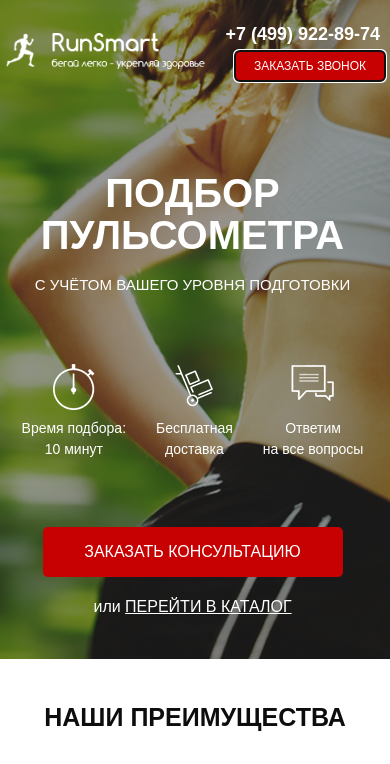
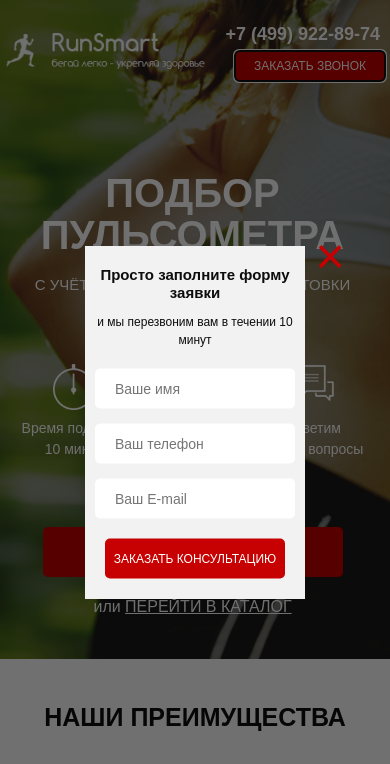
Before and after one commit to 89283377017/Puls, a website: page src/index.html in a window 390 px wide. Both pictures are taken after a click on the button "ЗАКАЗАТЬ ЗВОНОК". Shown: the top 764 px of the page. Drawn offline with nearby package versions, Linux system fonts and the light colour scheme.

Commit message:
modal modification end

```diff
--- a/src/index.html
+++ b/src/index.html
@@ -25,7 +25,7 @@
                 </div>
                 <div class="header__contacts">
                     <a href="tel:+74999228974" class = "header__phone">+7 (499) 922-89-74</a>
-                    <button class="button">заказать звонок</button>
+                    <button data-modal = "consultation" class="button">заказать звонок</button>
                 </div>
             </header>
 
@@ -49,7 +49,7 @@
                         на все вопросы
                     </div>
                 </div>
-                <button class="button button_main">заказать кОНСУЛЬТАЦИЮ</button>
+                <button data-modal = "consultation" class="button button_main">заказать кОНСУЛЬТАЦИЮ</button>
                 <div class="promo__link">
                     или
                     <a href="#">ПЕРЕЙТИ В КАТАЛОГ</a>
@@ -203,8 +203,8 @@
                     <hr>
                     <div class="catalog-item__footer">
                         <div class="catalog-item__prices">
-                            <div class="catalog-item__old-prices">6 990 руб.</div>
-                            <div class="catalog-item__new-prices">6 641 руб.</div>
+                            <div class="catalog-item__old-prices">7 390 руб.</div>
+                            <div class="catalog-item__new-prices">7 021 руб.</div>
                         </div>
                         <button class="button button_mini">КУПИТЬ</button>
                     </div>
@@ -242,8 +242,8 @@
                     <div class="catalog-item__wrapper">
                         <div class="catalog-item__content catalog-item__content_active">
                             <img src="img/tabs/tab01.png" alt="tab1" class="catalog-item__image">
-                            <div class="catalog-item__supheader">Пульсометр Suunto M2</div>
-                            <div class="catalog-item__desc">Пульсометр начального уровня с комфортным тканевым ремешком</div>
+                            <div class="catalog-item__supheader">Пульсометр Polar FT4</div>
+                            <div class="catalog-item__desc">Улучшенная версия Polar FT1, имеющая следующие улучшения:</div>
                             <a href = "#" class="catalog-item__link">ПОДРОБНЕЕ</a>
                         </div>
                         <div class="catalog-item__list">
@@ -259,8 +259,8 @@
                     <hr>
                     <div class="catalog-item__footer">
                         <div class="catalog-item__prices">
-                            <div class="catalog-item__old-prices">6 990 руб.</div>
-                            <div class="catalog-item__new-prices">6 641 руб.</div>
+                            <div class="catalog-item__old-prices">7 390 руб.</div>
+                            <div class="catalog-item__new-prices">7 021 руб.</div>
                         </div>
                         <button class="button button_mini">КУПИТЬ</button>
                     </div>
@@ -460,6 +460,7 @@
             </div>
         </div>
     </section>
+
     <footer class="footer">
         <iframe src="https://www.google.com/maps/embed?pb=!1m18!1m12!1m3!1d2244.430481195992!2d37.64480731558347!3d55.76839498055754!2m3!1f0!2f0!3f0!3m2!1i1024!2i768!4f13.1!3m3!1m2!1s0x46b54a636edcd2ad%3A0x4c2ca101e2c8c617!2z0JzRj9GB0L3QuNGG0LrQuNC5INC_0YAt0LQsIDQvMywg0JzQvtGB0LrQstCwLCAxMDcwNzg!5e0!3m2!1sru!2sru!4v1580754825487!5m2!1sru!2sru" width="100%" height="630" frameborder="0" style="border:0;" allowfullscreen=""></iframe>
 
@@ -474,6 +475,36 @@
         </div>
     </footer>
 
+    <div class="overlay">
+        <div class="modal" id = "consultation">
+            <div class="modal__close">&times;</div>
+            <h2 class="modal__supheader">Просто заполните форму заявки</h2>
+            <h3 class="modal__subheader">и мы перезвоним вам в течении 10 минут</h3>
+            <teble class = "feed-form" action = "#">
+                <input name = "name" required placeholder = "Ваше имя" type="text">
+                <input name = "phone" required placeholder = "Ваш телефон" type="number">
+                <input name = "email" required placeholder = "Ваш E-mail" type="email">
+                <button class = "button button_submit">заказать консультацию</button s>
+            </teble>
+        </div>
+        <div class="modal" id = "order">
+            <div class="modal__close">&times;</div>
+            <h2 class="modal__supheader">Ваш заказ:</h2>
+            <h3 class="modal__subheader">Пульсометр Polar FT1</h3>
+            <teble class = "feed-form" action = "#">
+                <input name = "name" required placeholder = "Ваше имя" type="text">
+                <input name = "phone" required placeholder = "Ваш телефон" type="number">
+                <input name = "email" required placeholder = "Ваш E-mail" type="email">
+                <button class = "button button_submit">Купить</button s>
+            </teble>
+        </div>
+        <div class="modal thank" id = "thanks">
+            <div class="modal__close">&times;</div>
+            <h2 class="modal__supheader">Спасибо за вашу заявку!</h2>
+            <h3 class="modal__subheader">Наш менеджер свяжется с вами<br> в ближайшее время!</h3>
+        </div>
+    </div>
+
     <script type="text/javascript" src="https://code.jquery.com/jquery-1.11.0.min.js"></script>
     <script type="text/javascript" src="https://code.jquery.com/jquery-migrate-1.2.1.min.js"></script>
     <script src = "js/slick.min.js"></script>
--- a/src/js/script.js
+++ b/src/js/script.js
@@ -29,4 +29,18 @@ $(document).ready(function(){
     toggleSlide('.catalog-item__link');
     toggleSlide('.catalog-item__back');
 
+    $('[data-modal=consultation]').on('click', function(){
+        $('.overlay, #consultation').fadeIn('slow');
+    });
+
+    $('.modal__close').on('click', function(){
+        $('.overlay, #consultation, #order, #thanks').fadeOut('smol');
+    });
+
+    $('.button_mini').each(function(i){
+        $(this).on('click', function(){
+            $('#order .modal__subheader').text($('.catalog-item__supheader').eq(i).text());
+            $('.overlay, #order').fadeIn('slow');
+        });
+    });
 });
--- a/src/sass/base/_media.scss
+++ b/src/sass/base/_media.scss
@@ -56,6 +56,12 @@
             height: 220px;
             padding: 30px 0 20px 0;
         }
+    }
+    //__________________________________________________Модальные окна
+    .modal{
+        width: 350px;
+        min-height: 350px;
+        padding: 28px 20px 30px 20px;
     }
 }
 @media ( max-width:  767px){
@@ -161,6 +167,33 @@
             width: 40px;
             height: 40px;
         }
+    }
+    //________________________________________________________Модальные окна
+    .modal{
+        width: 290px;
+        min-height: 330px;
+        padding: 28px 20px 30px 20px;
+        &__supheader{
+            font-size: 15px;
+        }
+        &__subheader{
+            font-size: 12px;
+        }
+        .feed-form{
+            width: 250px;
+            margin: 20px auto 0 auto;
+            input{
+                font-size: 14px;
+                height: 40px;
+            }
+
+        }
+    }
+    .button_submit{
+        margin: 0 auto;
+        width: 85%;
+        height: 40px;
+        font-size: 14px;
     }
 }
 
@@ -279,6 +312,34 @@
             margin-top: 20px;
         }
     }
+    //_______________________________________________________Модальные окна
+    .modal{
+        width: 220px;
+        min-height: 310px;
+        padding: 20px 10px 20px 10px;
+        &__supheader{
+            font-size: 15px;
+            line-height: 18px;
+        }
+        &__subheader{
+            font-size: 12px;
+        }
+        .feed-form{
+            width: 100%;
+            margin: 20px auto 0 auto;
+            input{
+                font-size: 14px;
+                height: 40px;
+            }
+
+        }
+    }
+    .button_submit{
+        margin: 0 auto;
+        width: 90%;
+        height: 40px;
+        font-size: 12px;
+    }
 }
 
 @media ( max-width:  380px){
--- a/src/sass/blocks/_button.scss
+++ b/src/sass/blocks/_button.scss
@@ -24,4 +24,7 @@
         width: 131px;
         height: 40px;
     }
+    &:hover{
+        box-shadow: 3px 3px 20px $main-color;
+    }
 }
--- a/src/sass/blocks/_footer.scss
+++ b/src/sass/blocks/_footer.scss
@@ -47,6 +47,9 @@
         &:last-child{
             margin-right: 0;
         }
+        &:hover{
+            box-shadow: 0 0 20px #fff;
+        }
     }
     &__social{
         display: flex;
--- /dev/null
+++ b/src/sass/blocks/_modal.scss
@@ -0,0 +1,50 @@
+.overlay{
+    position: fixed;
+    width: 100%;
+    height: 100%;
+    top: 0;
+    background-color: rgba(0, 0, 0, 0.56);
+    display: none;
+}
+
+.modal{
+    position: absolute;
+    top: 50%;
+    left: 50%;
+    transform: translate(-50%, -50%);
+    width: 380px;
+    min-height: 400px;
+    background-color: #f2f2f2;
+    padding: 38px 40px 40px 40px;
+    &__close{
+        position: absolute;
+        top: 0;
+        right: -40px;
+        font-size: 51px;
+        line-height: 21px;
+        color: $main-color;
+        cursor: pointer;
+    }
+    &__supheader{
+        color: #0d0d0d;
+        font-size: 18px;
+        font-weight: 700;
+        text-align: center;
+    }
+    &__subheader{
+        color: #0d0d0d;
+        font-size: 14px;
+        font-weight: 500;
+        text-align: center;
+        margin-top: 11px;
+    }
+}
+.thank{
+    min-height: 140px;
+}
+
+#consultation,
+#order,
+#thanks{
+    display: none;
+}
--- a/src/sass/style.scss
+++ b/src/sass/style.scss
@@ -28,4 +28,5 @@ h3{
 @import 'blocks/catalog'; //Подключение четвертой секции "Каталог"
 @import 'blocks/reviews'; //Подключение пятой секции "Отзывы"
 @import 'blocks/footer'; //Подключение подвала
+@import 'blocks/modal';  //Подключение модальных окон
 @import 'base/media'; //Подключение медиазапросов
```
Also changed, not shown: src/css/style.min.css.
